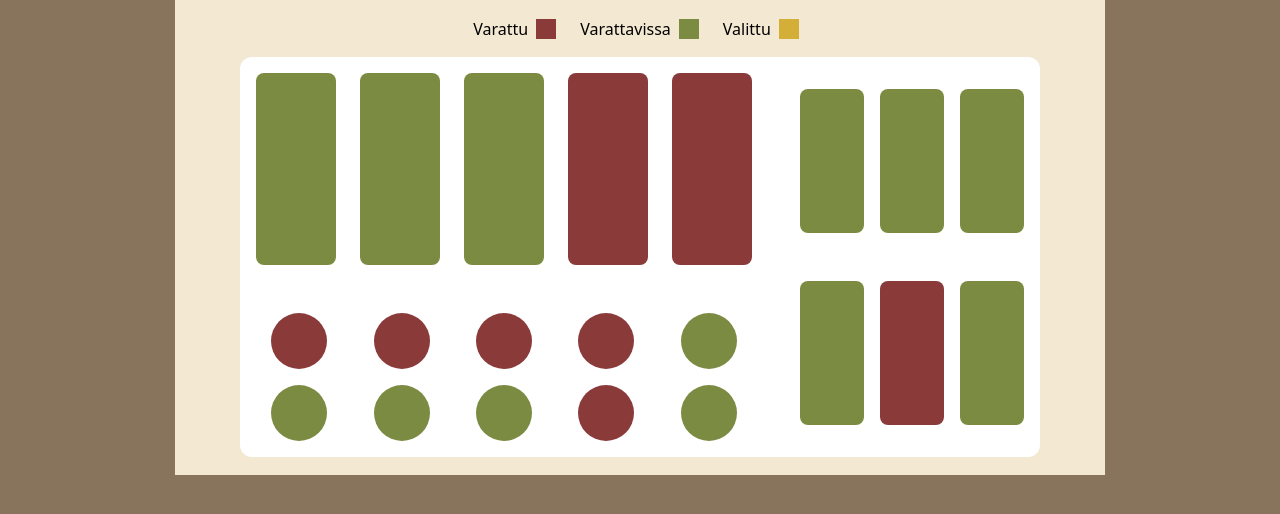
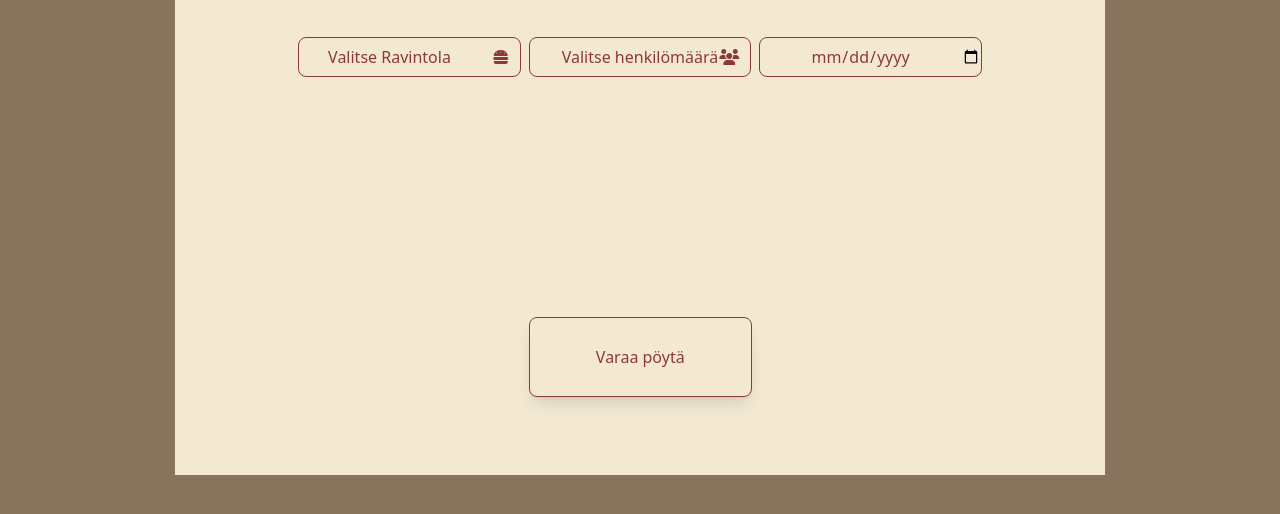
Before and after one commit to S1pi/Royal-Buns, a website built with Vite: page frontend/index.html in a window 1280 px wide. Shown: the part 274-788 px from the top of the page. Built offline with nearby package versions, Linux system fonts and the light colour scheme.

Commit message:
added new icons for input fields

```diff
--- a/frontend/src/components/reservation/reservation.ts
+++ b/frontend/src/components/reservation/reservation.ts
@@ -33,15 +33,14 @@ const reservation = async () => {
   // Creates the reservation container and styles it
   const reservationContainer = document.createElement('div');
   reservationContainer.classList.add(
-    'mx-auto', // Center the container horizontally
-    'm-10', // Margin top for spacing
+    'mx-auto',
+    'm-10',
     'bg-primary',
     'h-3/4',
-    'w-3/4', // Minimum height of the container
+    'w-3/4',
     'flex',
     'flex-col',
-    'p-5' // Padding
-    // Background color
+    'p-5'
   );
 
   // Create the reservation title and style it
@@ -76,16 +75,19 @@ const reservation = async () => {
   const restaurantDropdown = document.createElement('select');
   restaurantDropdown.classList.add(
     'block',
-    'w-1/4',
+    'w-full',
     'h-10',
     'mx-auto',
     'mt-5',
+    'appearance-none',
     'rounded-lg',
     'text-center',
     'bg-primary',
     'text-red',
     'border',
-    'border-red'
+    'border-red',
+    'relative',
+    'pr-10'
   );
   restaurantDropdown.id = 'restaurantSelect';
   restaurantDropdown.name = 'restaurantSelect';
@@ -98,6 +100,8 @@ const reservation = async () => {
   restaurantOption.selected = true;
   restaurantDropdown.appendChild(restaurantOption);
 
+  // Fetch the restaurants
+
   const restaurants = await getRestaurants();
 
   restaurants.forEach((restaurant) => {
@@ -107,13 +111,31 @@ const reservation = async () => {
     restaurantDropdown.appendChild(optionElement);
   });
 
-  selectionContainer.appendChild(restaurantDropdown);
+  // Create a container for dropdown and replacement icon
+  const restDropdownContainer = document.createElement('div');
+  restDropdownContainer.classList.add('relative', 'inline-block', 'w-1/4');
+  const restaurantIcon = document.createElement('i');
+  restaurantIcon.classList.add(
+    'fa-solid',
+    'fa-burger',
+    'absolute',
+    'right-3',
+    'top-2/3',
+    'transform',
+    '-translate-y-1/2',
+    'pointer-events-none',
+    'text-red'
+  );
+  restDropdownContainer.appendChild(restaurantDropdown);
+  restDropdownContainer.appendChild(restaurantIcon);
+  selectionContainer.appendChild(restDropdownContainer);
 
   // Create the dropdown for amount of people
   const peopleDropdown = document.createElement('select');
   peopleDropdown.classList.add(
     'block',
-    'w-1/4',
+    'w-full',
+    'appearance-none',
     'h-10',
     'mx-auto',
     'mt-5',
@@ -148,15 +170,32 @@ const reservation = async () => {
     optionElement.textContent = option;
     peopleDropdown.appendChild(optionElement);
   });
-  selectionContainer.appendChild(peopleDropdown);
+  const peopleDropdownContainer = document.createElement('div');
+  peopleDropdownContainer.classList.add('w-1/4', 'relative', 'inline-block');
+  const peopleIcon = document.createElement('i');
+  peopleIcon.classList.add(
+    'fa-solid',
+    'fa-users',
+    'absolute',
+    'right-3',
+    'top-2/3',
+    'transform',
+    '-translate-y-1/2',
+    'pointer-events-none',
+    'text-red'
+  );
+  peopleDropdownContainer.appendChild(peopleDropdown);
+  peopleDropdownContainer.appendChild(peopleIcon);
+  selectionContainer.appendChild(peopleDropdownContainer);
 
   //create the date selection button
 
+  // Create the date selection input
   const dateSelection = document.createElement('input');
   dateSelection.type = 'date';
   dateSelection.classList.add(
     'block',
-    'w-1/4',
+    'w-full', // Use the same width as other elements
     'h-10',
     'mx-auto',
     'mt-5',
@@ -165,18 +204,18 @@ const reservation = async () => {
     'text-red',
     'border',
     'border-red',
-    'flex',
-    'justify-center',
-    'items-center',
     'text-center'
   );
 
-  const dateSelectionText = 'Valitse päivämäärä';
-  dateSelection.textContent = dateSelectionText;
-  selectionContainer.appendChild(dateSelection);
+  // Create a container for date selection
+  const dateContainer = document.createElement('div');
+  dateContainer.classList.add('relative', 'inline-block', 'w-1/4');
 
-  // Append the reservation container to the appDiv
-  selectionContainer.appendChild(dateSelection);
+  // Append the date selection input to the container
+  dateContainer.appendChild(dateSelection);
+
+  // Append the container to the selection container
+  selectionContainer.appendChild(dateContainer);
 
   dateSelection.addEventListener('click', () => {
     const restaurantId = restaurantDropdown.value;
@@ -188,7 +227,47 @@ const reservation = async () => {
     if (restaurant == undefined) alert('You need to select Restaurant');
   });
 
-  // Generates times for time selection depending of the restaurant open hours
+  //main logic for creating the time selection button
+  // Create the time selection dropdown
+  const timeSelection = document.createElement('select');
+  timeSelection.classList.add(
+    'block',
+    'w-full', // Use full width for the dropdown
+    'h-10',
+    'mx-auto',
+    'mt-5',
+    'appearance-none',
+    'align-center',
+    'text-center',
+    'rounded-lg',
+    'bg-offwhite',
+    'text-red',
+    'border',
+    'border-red',
+    'relative',
+    'pr-12' // Increase right padding to make space for the icon
+  );
+
+  // Create a container for time selection and replacement icon
+  const timeContainer = document.createElement('div');
+  timeContainer.classList.add('relative', 'inline-block', 'w-1/4');
+
+  const timeIcon = document.createElement('i');
+  timeIcon.classList.add(
+    'fa-solid',
+    'fa-clock',
+    'absolute',
+    'right-3',
+    'top-2/3',
+    'transform',
+    '-translate-y-1/2',
+    'pointer-events-none'
+  );
+
+  timeContainer.appendChild(timeSelection);
+  timeContainer.appendChild(timeIcon);
+
+  // Generates times for time selection depending on the restaurant open hours
   const generateTimes = (openHours: string): string[] => {
     const [start, end] = openHours.split('-');
 
@@ -217,24 +296,6 @@ const reservation = async () => {
 
     return times;
   };
-
-  //main logic for creating the time selection button
-  const timeSelection = document.createElement('select');
-  timeSelection.classList.add(
-    'block',
-    'w-1/4',
-    'h-10',
-    'mx-auto',
-    'mt-5',
-    'rounded-lg',
-    'bg-primary',
-    'text-red',
-    'border',
-    'border-red',
-    'flex',
-    'justify-center',
-    'text-center'
-  );
 
   const generateTimeSelection = (restaurant: Restaurant) => {
     timeSelection.innerHTML = '';
@@ -268,7 +329,7 @@ const reservation = async () => {
     });
     console.log(date.getDay(), reservationTimes);
     // Append the reservation container to the appDiv
-    selectionContainer.appendChild(timeSelection);
+    selectionContainer.appendChild(timeContainer);
   };
 
   // Determine what day it is and generate times by restaurant and what day is
@@ -283,11 +344,11 @@ const reservation = async () => {
     generateTimeSelection(restaurant);
 
     if (restaurant === undefined) {
-      throw new Error('Error occured with fetching restaurant');
+      throw new Error('Error occurred with fetching restaurant');
     } else {
       console.log(restaurant);
 
-      // Adds event listner to restaurant dropdown to change also times
+      // Adds event listener to restaurant dropdown to change also times
       restaurantDropdown.addEventListener('change', () => {
         const restaurantId = restaurantDropdown.value;
         const restaurant = restaurants.find(
@@ -326,7 +387,7 @@ const reservation = async () => {
 
   // TODO: Implement changing to reservation modal and pass all data from inputs to modal
   // for table creation
-  // Now its just showing all data on console log
+  // Now it's just showing all data on console log
   reservationButton.addEventListener('click', () => {
     const restaurantId = restaurantDropdown.value;
     const peopleAmount = peopleDropdown.value;
--- a/frontend/src/main.ts
+++ b/frontend/src/main.ts
@@ -3,4 +3,4 @@ import {reservation} from './components/reservation/reservation';
 import {reservationModal} from './components/reservation/reservationModal';
 
 header();
-reservationModal();
+reservation();
--- a/frontend/src/utils/getRestaurantById.ts
+++ b/frontend/src/utils/getRestaurantById.ts
@@ -1,7 +1,7 @@
 import {getRestaurants} from './getRestaurants';
 
-// TODO: Search only 1 restaurant from database by it id
-// Function to search restaurant by its id
+// TODO: Search only 1 restaurant from database by it's id
+// Function to search restaurant by it's id
 // One option if you want to search first all restaurants
 const getRestaurantById = async (restaurantId: number) => {
   const restaurants = await getRestaurants();
```
Also changed, not shown: frontend/src/main.css (line endings or trailing spaces).
